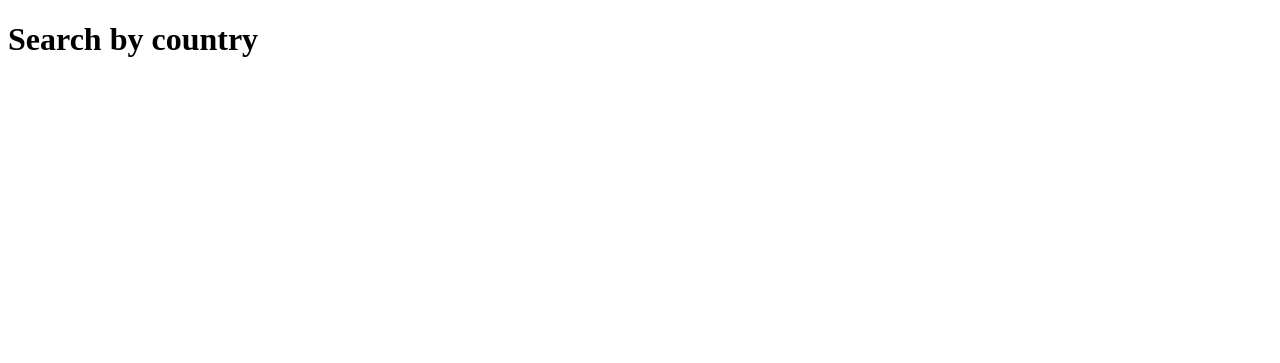
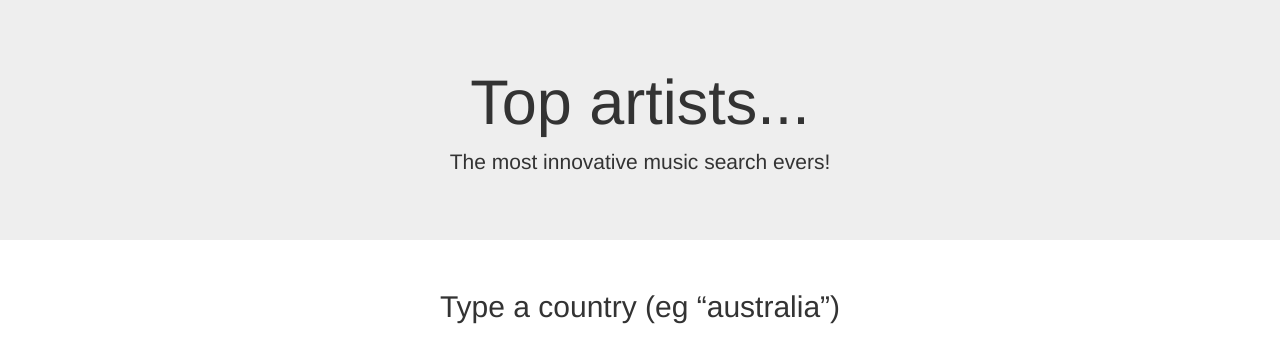
Before and after one commit to danielbush/slim-lastfm, a PHP site: template app/views/searchByCountry.twig in a window 1280 px wide. Shown: the top 363 px of the page. Run offline with PHP 8.4, Linux system fonts and the light colour scheme; the template is opened without the code that fills it, so the values that code supplies are empty; some libraries are stand-ins or nearby versions.

Commit message:
FEATURE: added bootstrap!

```diff
--- a/app/views/layouts/main.twig
+++ b/app/views/layouts/main.twig
@@ -3,6 +3,22 @@
   <head>
     <title>{% block title %}{% endblock %}</title>
     <meta charset="utf-8" />
+
+    <!-- Bootstrap -->
+    <link rel="stylesheet" href="https://maxcdn.bootstrapcdn.com/bootstrap/3.3.6/css/bootstrap.min.css"
+          integrity="sha384-1q8mTJOASx8j1Au+a5WDVnPi2lkFfwwEAa8hDDdjZlpLegxhjVME1fgjWPGmkzs7"
+          crossorigin="anonymous">
+
+    <!-- Bootstrap theme -->
+    <link rel="stylesheet" href="https://maxcdn.bootstrapcdn.com/bootstrap/3.3.6/css/bootstrap-theme.min.css"
+          integrity="sha384-fLW2N01lMqjakBkx3l/M9EahuwpSfeNvV63J5ezn3uZzapT0u7EYsXMjQV+0En5r"
+          crossorigin="anonymous">
+
+    <!-- Latest compiled and minified JavaScript -->
+    <script src="https://code.jquery.com/jquery-2.2.3.min.js"></script>
+    <script src="https://maxcdn.bootstrapcdn.com/bootstrap/3.3.6/js/bootstrap.min.js"
+            integrity="sha384-0mSbJDEHialfmuBBQP6A4Qrprq5OVfW37PRR3j5ELqxss1yVqOtnepnHVP9aJ7xS"
+            crossorigin="anonymous"></script>
   </head>
   <body>
     {% block main %}{% endblock %}
--- a/app/views/searchByCountry.twig
+++ b/app/views/searchByCountry.twig
@@ -2,5 +2,15 @@
 
 {% block title %}Search by country{% endblock %}
 {% block main %}
-  <h1>Search by country</h1>
+
+  <div class="jumbotron">
+    <div class="container text-center">
+      <h1>Top artists...</h1>
+      <p>The most innovative music search evers!</p>
+    </div>
+  </div>
+  <div class="container text-center">
+    <h2>Type a country (eg &ldquo;australia&rdquo;)</h2>
+  </div>
+
 {% endblock %}
```
Also changed, not shown: 1 other file.
